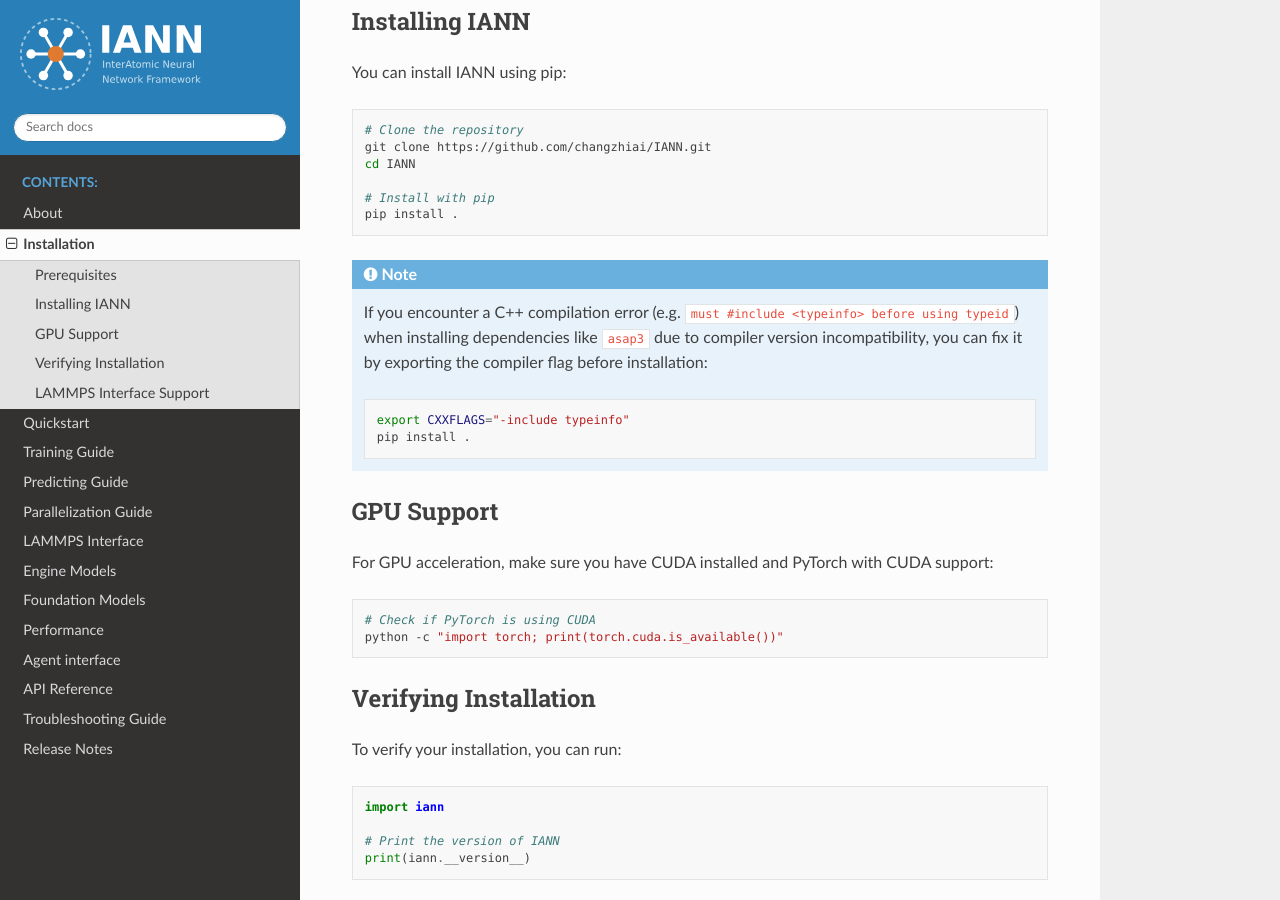
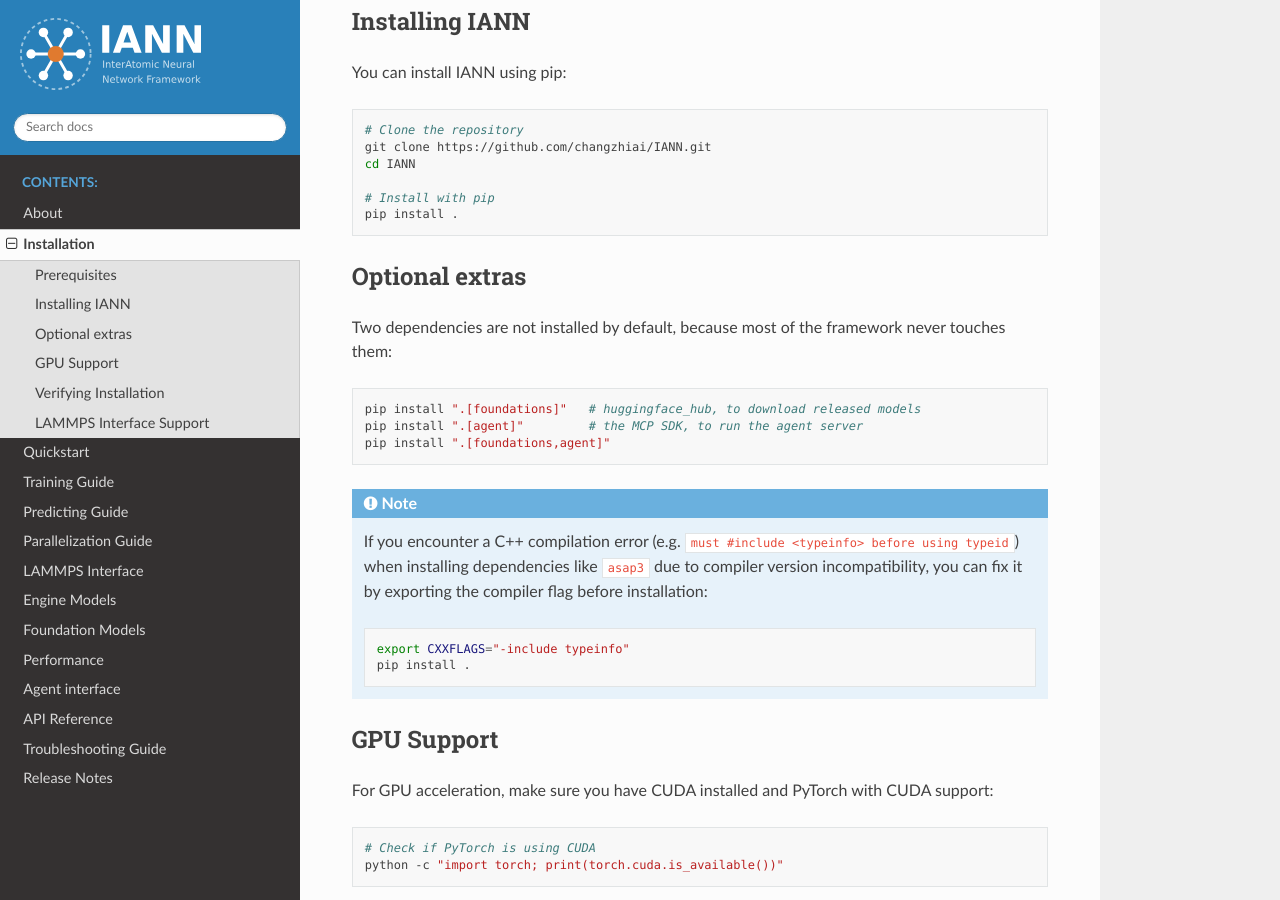
Before and after one commit to changzhiai/IANN, a Sphinx documentation site: the page built from docs/source/installation.rst, in a window 1280 px wide and 900 px high, scrolled down 534 px. Built offline with Sphinx 7.4.7 and the Read the Docs theme 3.1.0, drawn with Linux system fonts in a browser that asks for light colours.

Commit message:
Update version to 0.1.3, enhance documentation, re-organize .gitignore and clarify optional dependencies

```diff
--- a/docs/source/about.rst
+++ b/docs/source/about.rst
@@ -9,7 +9,7 @@ molecular-dynamics interface. Comparing two architectures on the same dataset, m
 model from a training script into a production simulation, or extending either one therefore
 requires substantial re-engineering.
 
-IANN (InterAtomic Neural Network) places seven equivariant graph neural network architectures
+IANN (InterAtomic Neural Network) framework places seven equivariant graph neural network architectures
 behind a single typed data object, a single trainer and a single deployment route. Every model
 consumes and returns the same structure, so the choice of architecture is a one-word change in a
 configuration dictionary rather than a change of code base.
--- a/docs/source/installation.rst
+++ b/docs/source/installation.rst
@@ -32,6 +32,19 @@ You can install IANN using pip:
 
    # Install with pip
    pip install .
+
+Optional extras
+---------------
+
+Two dependencies are not installed by default, because most of the framework
+never touches them:
+
+.. code-block:: bash
+
+   pip install ".[foundations]"   # huggingface_hub, to download released models
+   pip install ".[agent]"         # the MCP SDK, to run the agent server
+   pip install ".[foundations,agent]"
+
 
 .. note::
    If you encounter a C++ compilation error (e.g. ``must #include <typeinfo> before using typeid``) when installing dependencies like ``asap3`` due to compiler version incompatibility, you can fix it by exporting the compiler flag before installation:
--- a/requirements.txt
+++ b/requirements.txt
@@ -6,4 +6,3 @@ scipy>=1.7.0
 asap3>=3.13.4
 e3nn>=0.4.4
 py-cpuinfo>=8.0.0
-huggingface_hub>=0.23.0
--- a/setup.py
+++ b/setup.py
@@ -49,6 +49,12 @@ setup(
         # `pip install -e ".[agent]"` adds the MCP server's only dependency;
         # the CLI itself needs nothing beyond the base requirements.
         "agent": ["mcp>=1.2.0"],
+        # Only `iann.foundations` needs this, and only to *download* a released
+        # checkpoint -- resolving a bundled one or an explicit path does not
+        # import it. Keeping it out of install_requires means a user who trains
+        # on their own data never pulls it in; the download path raises with the
+        # install command when it is missing.
+        "foundations": ["huggingface_hub>=0.23.0"],
         "dev": [
             "pytest>=6.0.0",
             "pylint>=2.6.0",
```
Also changed, not shown: README.md (+6 -0 lines), 6 other files.
